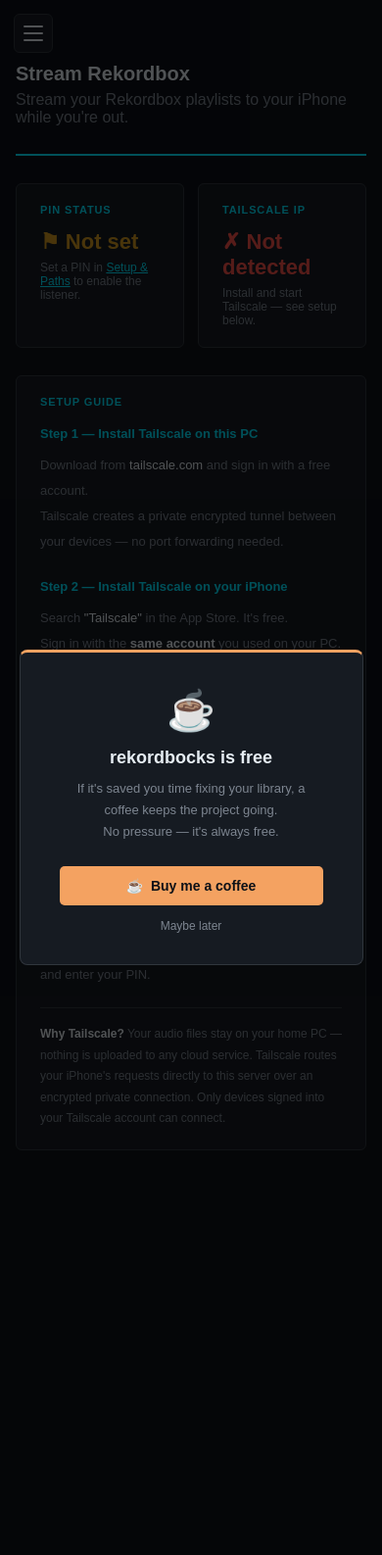
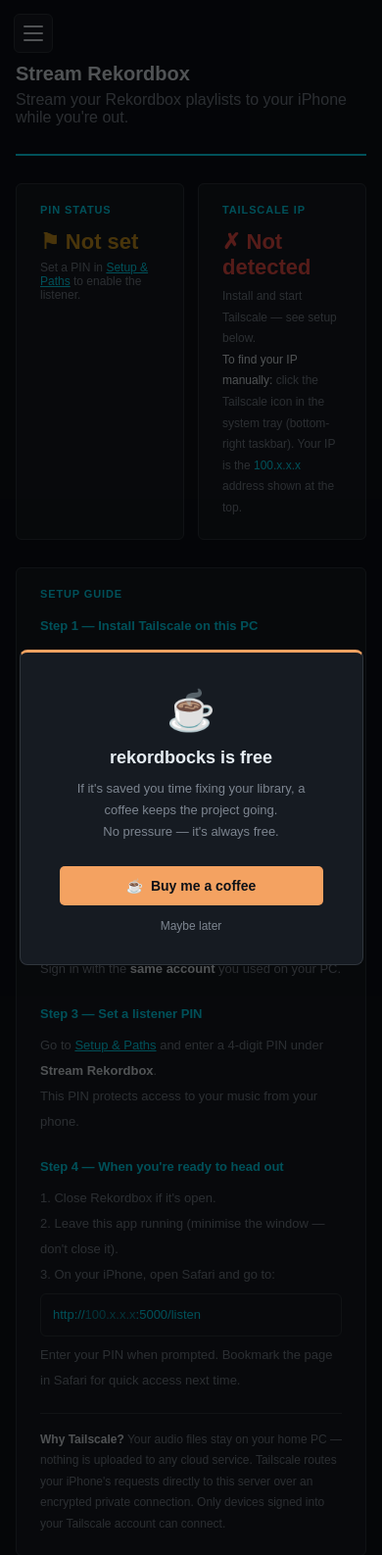
Before and after one commit to hombreplata-cpu/boxcutter, a Flask app: page /listen/setup in a window 390 px wide. Shown: the top 1587 px of the page at 98% size. Run offline with Flask 3, Linux system fonts and the light colour scheme.

Commit message:
fix: clarify Tailscale IP guidance on Stream Rekordbox setup page (#37)
* chore: add PLAN 012 — Stream Rekordbox

Plan for mobile action sheet (rate/tag/playlist), dedicated Restore
page, Remote Listener → Stream Rekordbox rename, and My Tag Manager
desktop page removal.

Co-Authored-By: Claude Sonnet 4.6 <noreply@anthropic.com>

* feat: Stream Rekordbox — rename, restore page, action sheet (PLAN 012)

- Rename "Remote Listener" → "Stream Rekordbox" across sidebar, setup,
  listen_setup, and all label strings
- Remove My Tag Manager standalone page (mytag.html, route, dashboard card,
  TOOL_LABELS entry); tag API endpoints remain for action sheet use
- Add dedicated /restore page consolidating backup instructions from all
  tool pages; replace per-page collapsible panels with a single link
- Add mobile action sheet (···) on each track row in listen.html: Rate
  (5-star, tap same to clear), Tag (My Tags toggle), Add to Playlist toggle
- New API endpoints: POST /api/tracks/<id>/rating, GET/POST/DELETE
  /api/tracks/<id>/playlists/<playlist_id>
- Lazy stream session backup: one backup per 2-hour session on first write,
  named master_backup_stream_YYYYMMDD_HHMMSS.db

Co-Authored-By: Claude Sonnet 4.6 <noreply@anthropic.com>

* fix: clarify Tailscale IP guidance on Stream Rekordbox setup page

- When Tailscale is not detected, explain how to find the IP manually
  (system tray icon → 100.x.x.x address shown at the top)
- Add note in Step 1 that the Tailscale IP is always a 100.x.x.x address
  and that this page auto-detects it when Tailscale is running
- Step 4 now shows the actual listener URL inline (filled with the real IP
  when detected, or a 100.x.x.x placeholder when not), so users know
  exactly what to type into Safari

Co-Authored-By: Claude Sonnet 4.6 <noreply@anthropic.com>

---------

Co-authored-by: AG Man <hombreplatababy@houseminimalrecords.com>
Co-authored-by: Claude Sonnet 4.6 <noreply@anthropic.com>

```diff
--- a/templates/listen_setup.html
+++ b/templates/listen_setup.html
@@ -37,7 +37,10 @@
     <div style="font-family:var(--mono);font-size:12px;color:var(--text-dim);">Tailscale is running. You're good to go.</div>
     {% else %}
     <div style="font-family:var(--mono);font-size:22px;color:var(--red);font-weight:600;margin-bottom:6px;">✗ Not detected</div>
-    <div style="font-family:var(--mono);font-size:12px;color:var(--text-dim);">Install and start Tailscale — see setup below.</div>
+    <div style="font-family:var(--mono);font-size:12px;color:var(--text-dim);line-height:1.8;">
+      Install and start Tailscale — see setup below.<br>
+      <span style="color:var(--text);">To find your IP manually:</span> click the Tailscale icon in the system tray (bottom-right taskbar). Your IP is the <span style="color:var(--accent);">100.x.x.x</span> address shown at the top.
+    </div>
     {% endif %}
   </div>
 
@@ -70,6 +73,7 @@
       <div style="color:var(--accent);font-weight:600;margin-bottom:6px;">Step 1 — Install Tailscale on this PC</div>
       <div>Download from <span style="color:var(--text);">tailscale.com</span> and sign in with a free account.</div>
       <div>Tailscale creates a private encrypted tunnel between your devices — no port forwarding needed.</div>
+      <div style="margin-top:6px;">Once installed and running, click the Tailscale icon in the system tray (bottom-right corner of the taskbar). Your <strong style="color:var(--accent);">Tailscale IP</strong> — always a <span style="color:var(--accent);">100.x.x.x</span> address — is shown at the top of the menu. This page detects it automatically when Tailscale is active.</div>
     </div>
 
     <div style="margin-bottom:20px;">
@@ -88,7 +92,11 @@
       <div style="color:var(--accent);font-weight:600;margin-bottom:6px;">Step 4 — When you're ready to head out</div>
       <div>1. Close Rekordbox if it's open.</div>
       <div>2. Leave this app running (minimise the window — don't close it).</div>
-      <div>3. On your iPhone, open the listener URL in Safari and enter your PIN.</div>
+      <div>3. On your iPhone, open Safari and go to:</div>
+      <div style="margin-top:6px;padding:8px 12px;background:var(--input-bg);border-radius:6px;border:1px solid var(--border);color:var(--accent);word-break:break-all;">
+        {% if tailscale_ip %}http://{{ tailscale_ip }}:{{ port }}/listen{% else %}http://<span style="opacity:0.6;">100.x.x.x</span>:{{ port }}/listen{% endif %}
+      </div>
+      <div style="margin-top:6px;">Enter your PIN when prompted. Bookmark the page in Safari for quick access next time.</div>
     </div>
 
     <div style="border-top:1px solid var(--border);padding-top:16px;color:var(--dim);font-size:12px;line-height:1.8;">
```
